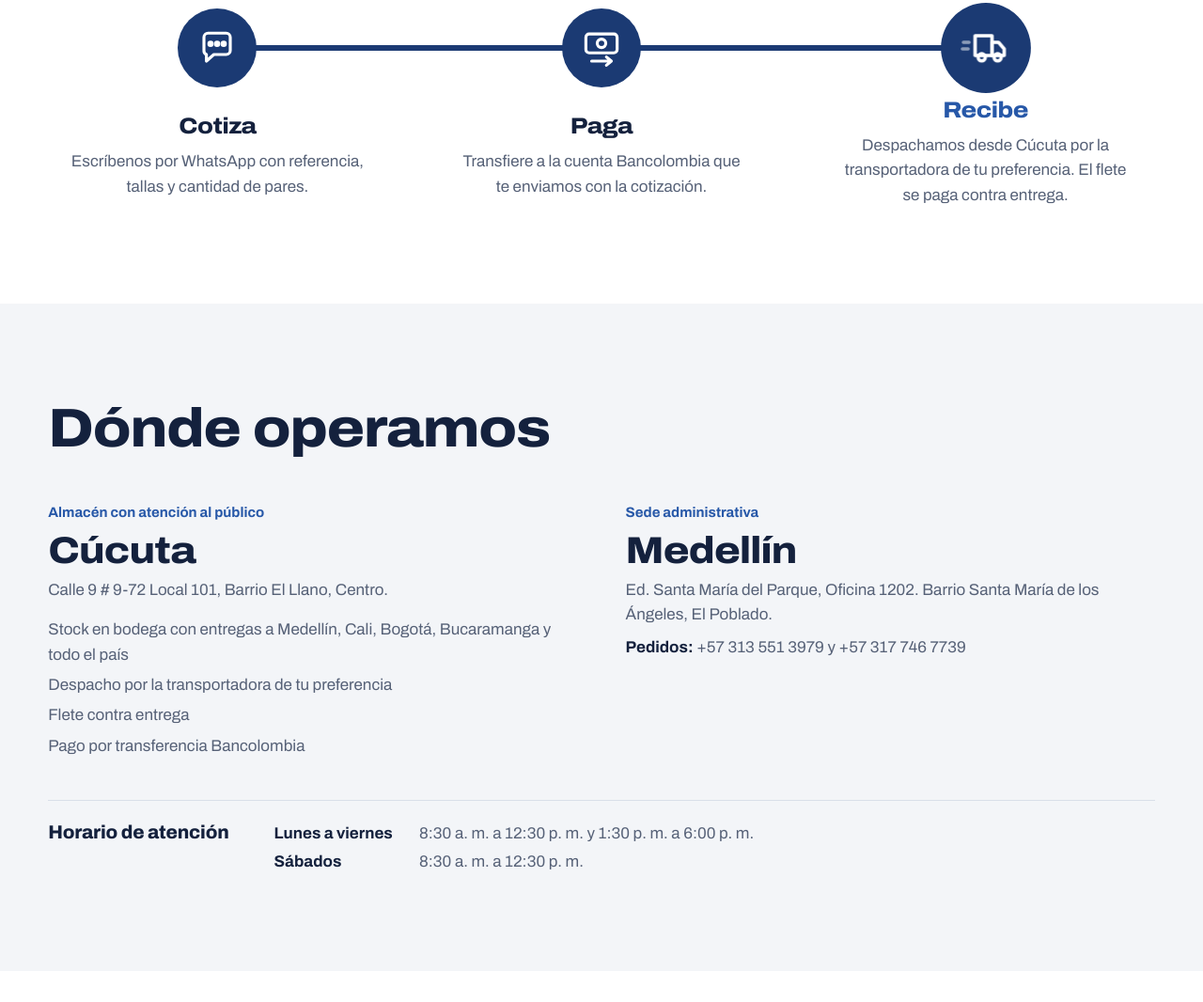
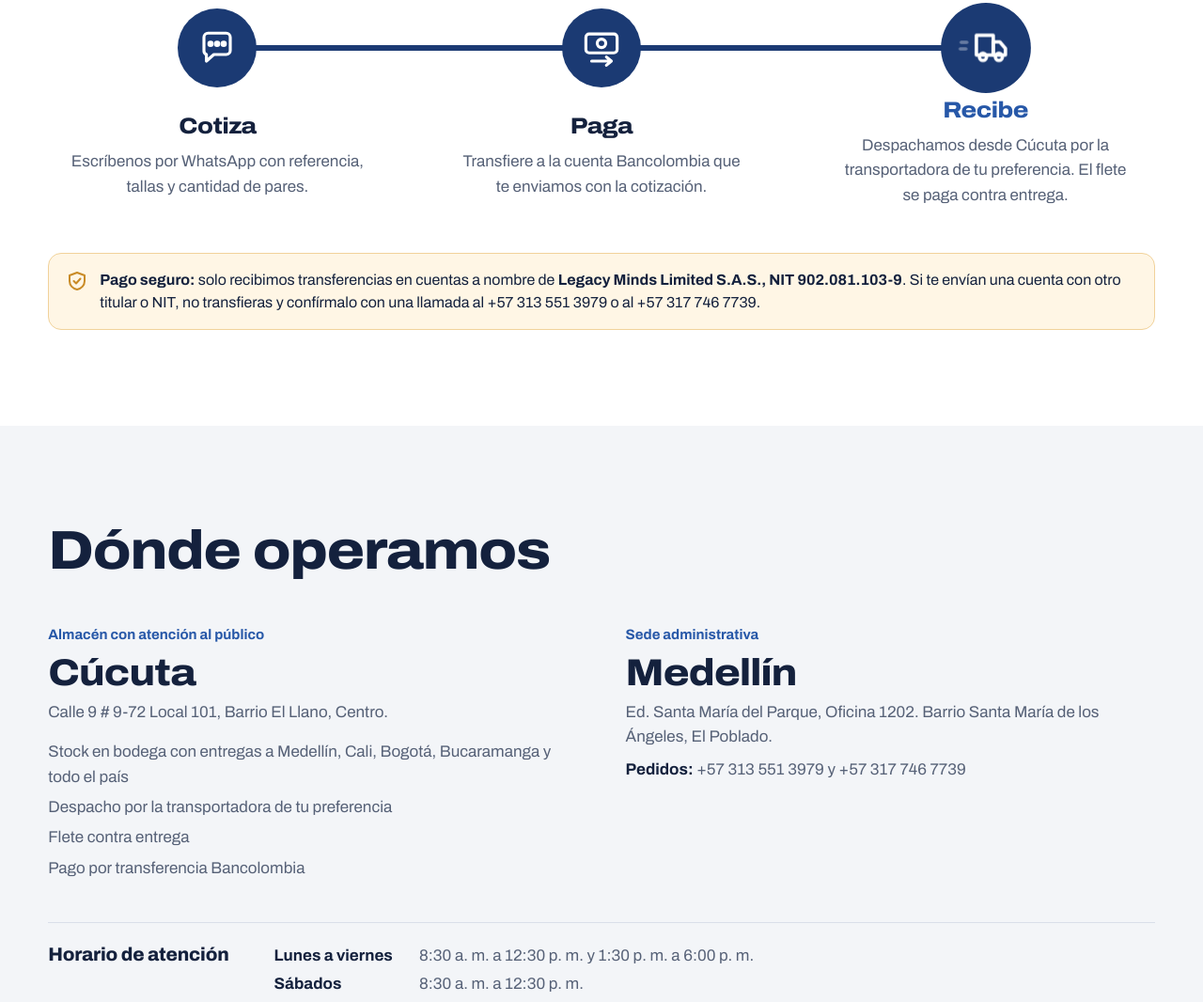
Before and after one commit to Ernestt0/Legacy-Suelas, a plain HTML site: page index.html in a window 1280 px wide. Shown: the part 3290-4356 px from the top of the page at 94% size. Drawn offline with Linux system fonts and the light colour scheme.

Commit message:
Agregar aviso de pago seguro con titular y NIT
Co-Authored-By: Claude Opus 5.5 <noreply@anthropic.com>
Claude-Session: https://claude.ai/code/session_01YB8eUKh1y6x1DSxjepAGcv

```diff
--- a/index.html
+++ b/index.html
@@ -196,6 +196,7 @@ h2{font-size:clamp(32px,5vw,58px)}
   .paso:not(:last-child)::after{transform:scaleX(0);transform-origin:left}
 }
 
+.aviso{margin:clamp(32px,5vw,48px) 0 0;display:flex;gap:12px;align-items:flex-start;padding:16px 18px;border-radius:14px;background:#FFF6E5;border:1px solid #F1D29A;color:var(--tinta);font-size:16px;line-height:1.5}.aviso svg{flex:none;color:var(--ambar2);margin-top:1px}
 /* Sedes */
 #sedes{background:var(--papel)}
 .sedes{display:grid;gap:clamp(24px,4vw,56px)}
@@ -331,6 +332,7 @@ footer{background:var(--noche);color:var(--plata);font-size:15px}
       <li class="paso"><span class="ico" aria-hidden="true"><svg viewBox="0 0 24 24"><g class="billete"><rect x="2.5" y="3.5" width="19" height="11.5" rx="2"/><circle cx="12" cy="9.2" r="2.6"/></g><path class="flecha" d="M6 20h12m-3-2.5 3 2.5-3 2.5"/></svg></span><h3>Paga</h3><p>Transfiere a la cuenta Bancolombia que te enviamos con la cotización.</p></li>
       <li class="paso"><span class="ico" aria-hidden="true"><svg viewBox="0 0 24 24"><g class="camion"><path d="M6 6h9v10.5H6z"/><path d="M15 9.5h3.5l3 3.5v3.5H15z"/><circle cx="9.5" cy="17.5" r="1.9"/><circle cx="18" cy="17.5" r="1.9"/></g><path class="vel" d="M.5 9h3M0 12.5h3"/></svg></span><h3>Recibe</h3><p>Despachamos desde Cúcuta por la transportadora de tu preferencia. El flete se paga contra entrega.</p></li>
     </ol>
+    <p class="aviso" role="note"><svg width="24" height="24" viewBox="0 0 24 24" aria-hidden="true" fill="none" stroke="currentColor" stroke-width="2" stroke-linecap="round" stroke-linejoin="round"><path d="M12 3 4 6v6c0 4.5 3.4 8.2 8 9 4.6-.8 8-4.5 8-9V6z"/><path d="m8.5 12 2.5 2.5 4.5-5"/></svg><span><b>Pago seguro:</b> solo recibimos transferencias en cuentas a nombre de <b>Legacy Minds Limited S.A.S., NIT 902.081.103-9</b>. Si te envían una cuenta con otro titular o NIT, no transfieras y confírmalo con una llamada al <span class="nw">+57 313 551 3979</span> o al <span class="nw">+57 317 746 7739</span>.</span></p>
   </div>
 </section>
 
```
